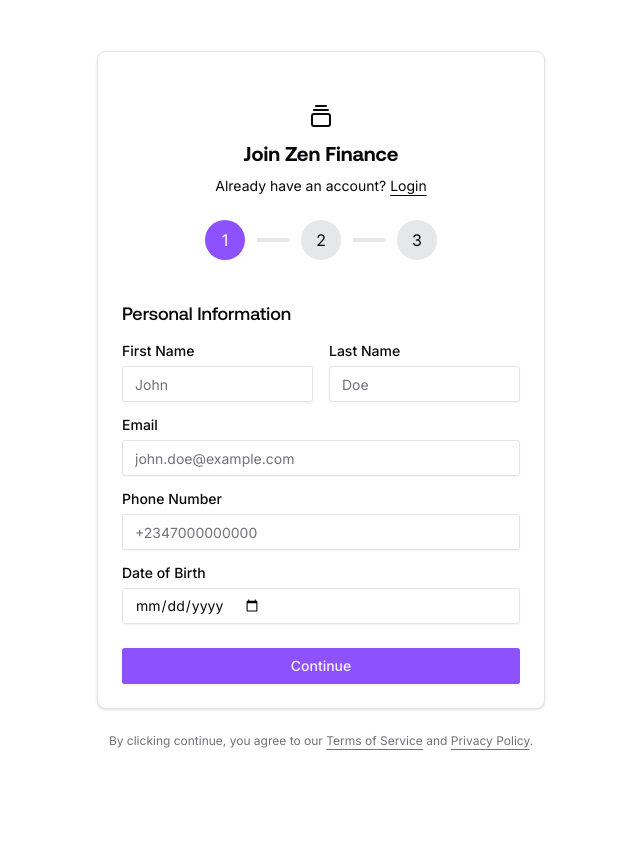
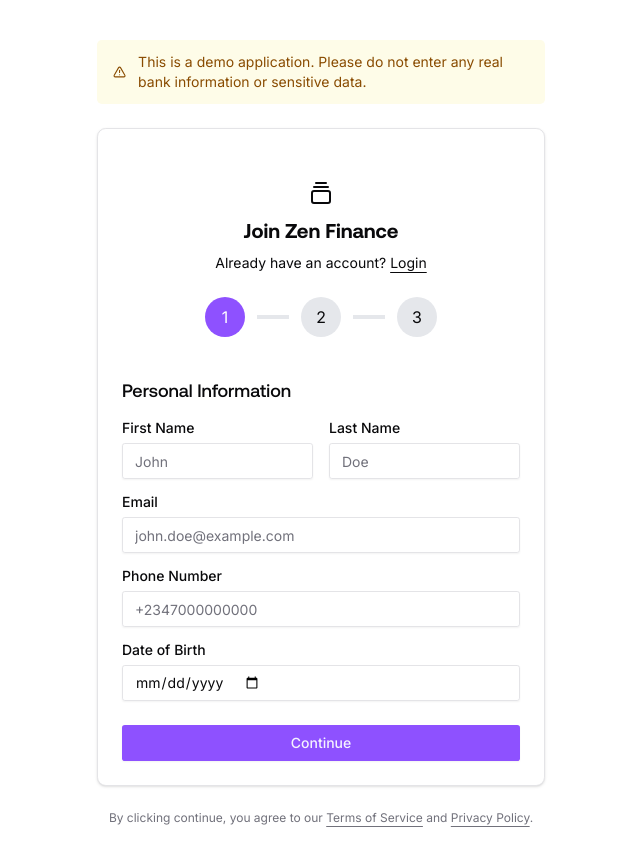
Before and after one commit to jason-ezenwa/zen-ui, a Next.js app: page /signup in a window 1280 px wide. Shown: the whole page, without its empty margins (319-959 px from the left). Before the commit the page ends 800 px from the top, so only its background shows below. Built offline with nearby package versions, Linux system fonts and the light colour scheme; no server answers.

Commit message:
feat: add AlertBanner component to Dashboard and Signup pages for demo application notifications

```diff
--- /dev/null
+++ b/src/components/ui/alert-banner.tsx
@@ -0,0 +1,14 @@
+import { AlertTriangle } from "lucide-react";
+
+interface AlertBannerProps {
+  message: string;
+}
+
+export function AlertBanner({ message }: AlertBannerProps) {
+  return (
+    <div className="mb-6 flex items-center gap-3 rounded-lg bg-yellow-50 px-4 py-3 text-sm text-yellow-800">
+      <AlertTriangle className="h-5 w-5" />
+      <p>{message}</p>
+    </div>
+  );
+}
--- a/src/pages/dashboard.tsx
+++ b/src/pages/dashboard.tsx
@@ -1,5 +1,6 @@
 import { useAuth } from "@/contexts/AuthContext";
 import MainLayout from "@/layouts";
+import { AlertBanner } from "@/components/ui/alert-banner";
 import {
   Card,
   CardContent,
@@ -15,6 +16,7 @@ export default function DashboardPage() {
     <MainLayout>
       <div className="flex flex-1 flex-col">
         <div className="container mx-auto py-6">
+          <AlertBanner message="This is a demo application. No real money transactions are processed." />
           <div className="flex flex-col gap-4 md:gap-8">
             <div className="flex flex-col gap-2">
               <h1 className="text-xl lg:text-2xl font-bold">
--- a/src/pages/signup.tsx
+++ b/src/pages/signup.tsx
@@ -1,9 +1,11 @@
 import { SignupForm } from "@/components/signup-form";
+import { AlertBanner } from "@/components/ui/alert-banner";
 
 export default function Page() {
   return (
     <div className="flex min-h-svh w-full items-center justify-center p-6 md:p-10">
       <div className="w-full max-w-md">
+        <AlertBanner message="This is a demo application. Please do not enter any real bank information or sensitive data." />
         <SignupForm />
       </div>
     </div>
```
